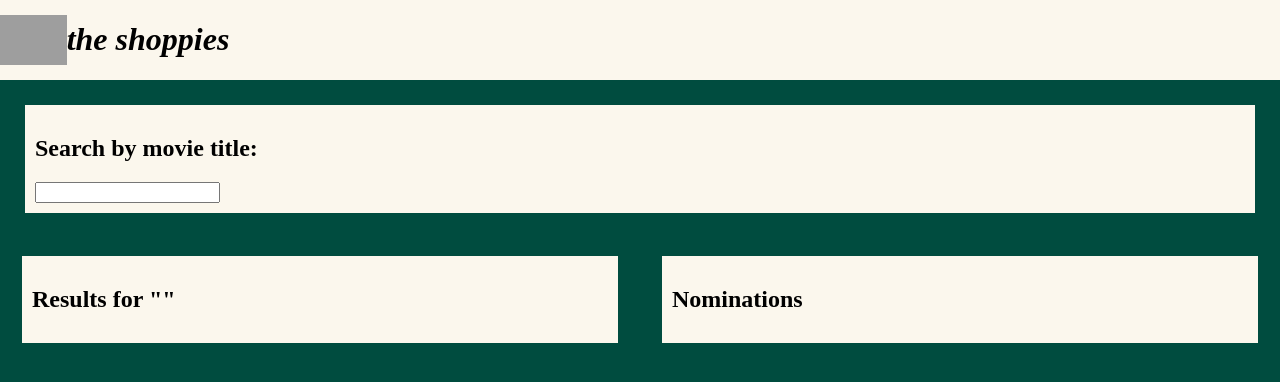
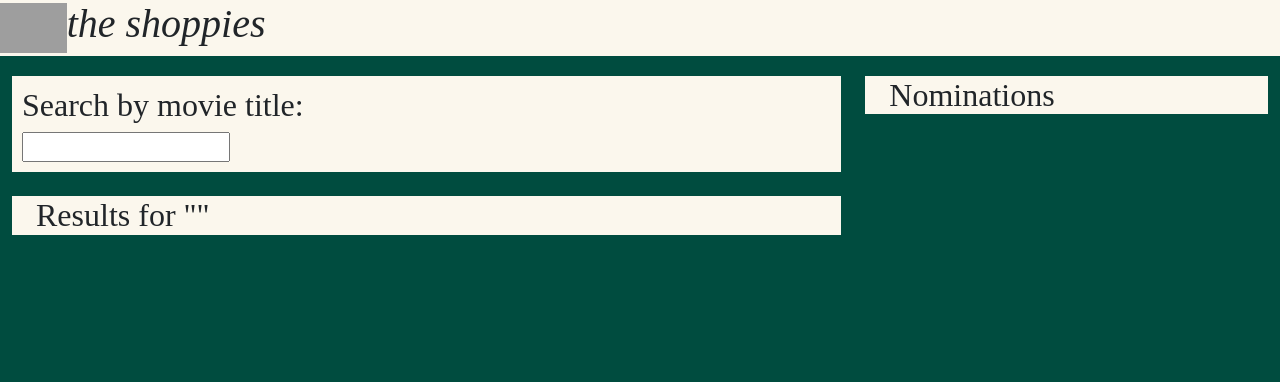
Before and after one commit to thequeenbeebs/the-shoppies, a React (Create React App) app: page / in a window 1280 px wide. Shown: the top 382 px of the page. Built offline with nearby package versions, Linux system fonts and the light colour scheme; grey boxes are pictures that could not be loaded; a web font is replaced by a local one.

Commit message:
bootstrap format

```diff
--- a/package.json
+++ b/package.json
@@ -8,6 +8,7 @@
     "@testing-library/jest-dom": "^4.2.4",
     "@testing-library/react": "^9.3.2",
     "@testing-library/user-event": "^7.1.2",
+    "bootstrap": "^5.0.0",
     "party-js": "^1.0.4",
     "react": "^17.0.2",
     "react-confetti": "^6.0.1",
--- a/src/App.js
+++ b/src/App.js
@@ -46,11 +46,20 @@ class App extends React.Component {
           <img src="https://cdn.shopify.com/assets/images/logos/shopify-bag.png" alt="shopify icon"></img>
           <h1>the shoppies</h1>
         </div>
-        <Search updateSearch={this.updateSearch}/><br/>
-        <div className="flex">
-          <ResultsContainer searchInput={this.state.searchInput} results={this.state.results} nominateMovie={this.nominateMovie} nominations={this.state.nominations}/> <br/>
-          <Nominations nominations={this.state.nominations} removeMovie={this.removeMovie}/>
+
+        <div class="container-fluid">
+          <div class="row content">
+            <div class="col-sm-8 text-left">
+              <Search updateSearch={this.updateSearch}/><br/>
+              <ResultsContainer searchInput={this.state.searchInput} results={this.state.results} nominateMovie={this.nominateMovie} nominations={this.state.nominations}/> <br/>
+            </div>
+            <div class="col-sm-4 sidenav">
+              <Nominations nominations={this.state.nominations} removeMovie={this.removeMovie}/>
+            </div>
+          </div>
         </div>
+
+
       </div>
     );
   }
--- a/src/index.css
+++ b/src/index.css
@@ -60,14 +60,14 @@ img {
 .search {
   background-color: #fbf7ed;
   padding: 10px;
-  margin: 25px;
+  /* margin: 25px; */
 }
 
 .container {
   background-color: #fbf7ed;
-  width: 45%;
+  /* width: 45%;
   padding: 10px;
-  margin: 0 auto;
+  margin: 0 auto; */
 }
 
 .flex {
--- a/src/index.js
+++ b/src/index.js
@@ -1,5 +1,6 @@
 import React from 'react';
 import ReactDOM from 'react-dom';
+import 'bootstrap/dist/css/bootstrap.css';
 import './index.css';
 import App from './App';
 import { store } from './app/store';
```
Also changed, not shown: 1 other file (tests, documents, lock files or other folders).
